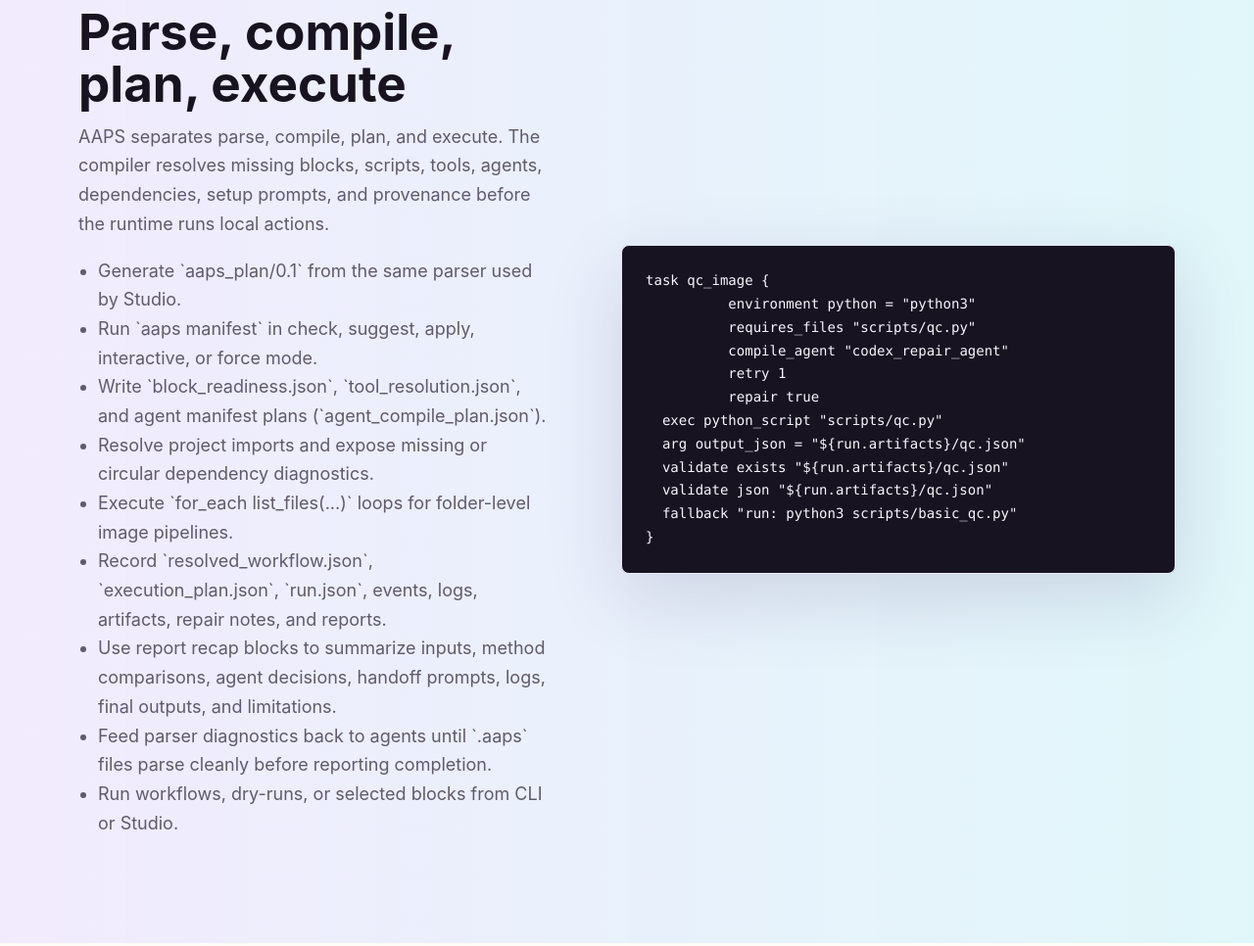
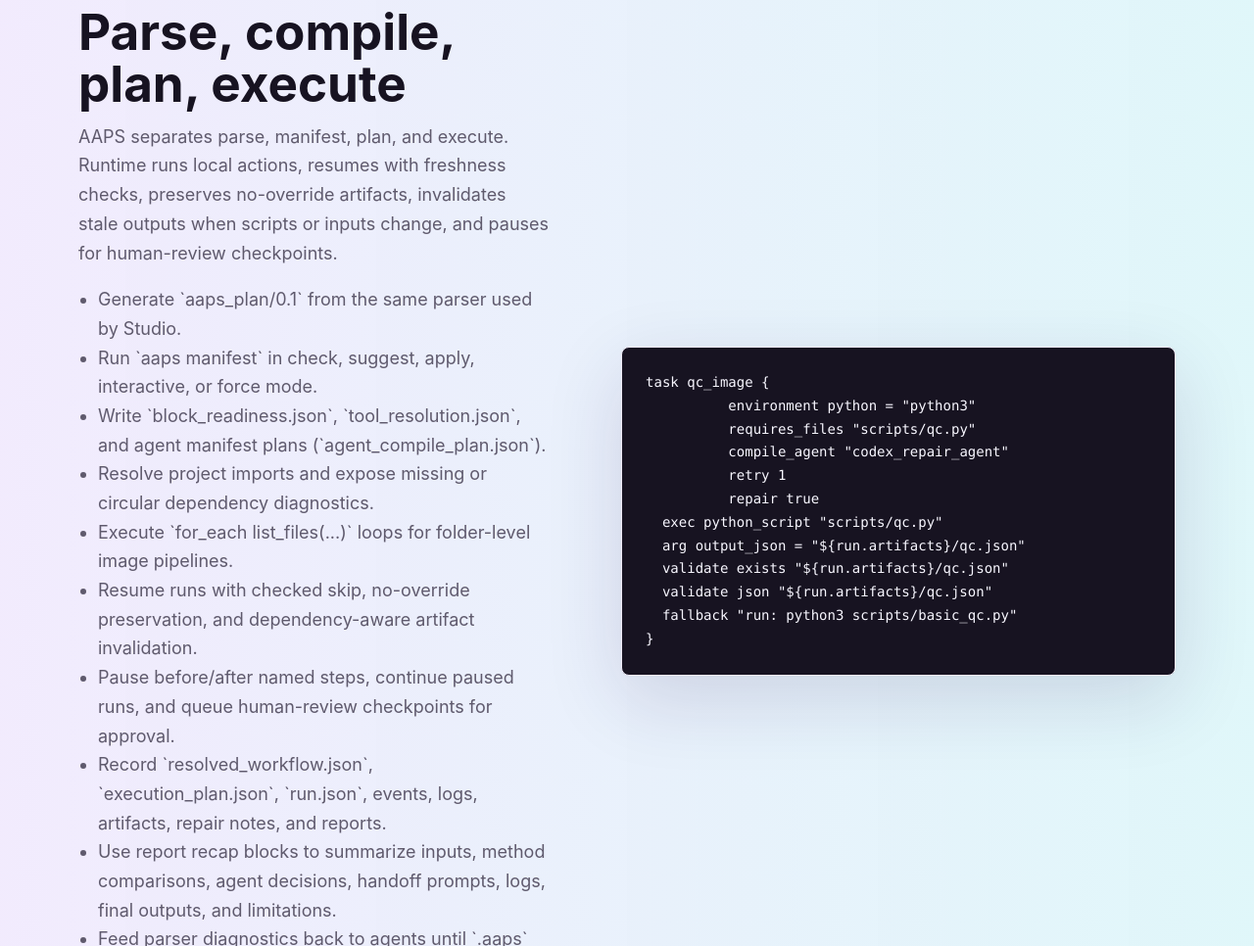
Before and after one commit to lachlanchen/AAPS, a plain HTML site: page index.html in a window 1280 px wide. Shown: the part 4440-5406 px from the top of the page at 98% size. Drawn offline with Linux system fonts and the light colour scheme.

Commit message:
Add checked runtime resume controls

```diff
--- a/app.js
+++ b/app.js
@@ -11,7 +11,7 @@ const WEB_I18N = {
     studioTitle: "Visual editing plus chat-directed changes", studioText: "Studio opens on Projects, then Blocks, then Programs. Create a topic workspace from a starter template, configure Codex or DeepSeek v4 pro locally, compile missing blocks/scripts/tools, and use block-level chat for code.", launchStudio: "Launch Studio",
     languageTitle: "Readable scripts for agent pipelines", languageText: "AAPS abstracts the practical loop from agentic app builders, writing systems, biomedical analysis tools, and report generators: inspect, route, act, verify, summarize, and publish.",
     projectTitle: "One manifest for many workflow files", projectText: "AAPS projects use aaps.project.json to track reusable blocks, workflows, scripts, tools, agents, environment registries, data folders, artifacts, runs, and notes.",
-    runtimeTitle: "Parse, compile, plan, execute", runtimeText: "AAPS separates parse, compile, plan, and execute. The compiler resolves missing blocks, scripts, tools, agents, dependencies, setup prompts, and provenance before the runtime runs local actions.",
+    runtimeTitle: "Parse, compile, plan, execute", runtimeText: "AAPS separates parse, manifest, plan, and execute. Runtime runs local actions, resumes with freshness checks, preserves no-override artifacts, invalidates stale outputs when scripts or inputs change, and pauses for human-review checkpoints.",
     examplesTitle1: "Organoid Demo", examplesTitle2: "App Check", examplesTitle3: "Book Pipeline", examplesTitle4: "CLI",
     deployTitle: "Hosted at aaps.lazying.art", deployText: "The repository ships with GitHub Pages deployment from website/, a custom domain file, and a Studio artifact copied to /studio/ during deployment.",
   },
@@ -21,7 +21,7 @@ const WEB_I18N = {
     installTitle: "从 npm 安装 AAPS", installText: "AAPS 以 scoped npm 包发布，一次安装即可获得解析器、智能体编译器、CLI 运行器和本地 Studio。",
     studioTitle: "可视化编辑与聊天驱动修改", studioText: "Studio 默认打开 Project，然后是 Blocks 和 Programs。可以从模板创建主题工作区，本地配置 Codex 或 DeepSeek v4 pro，编译缺失模块/脚本/工具，并用模块聊天写代码。", launchStudio: "启动 Studio",
     languageTitle: "面向智能体流水线的可读脚本", languageText: "AAPS 抽象出通用循环：检查、路由、执行、验证、总结和发布。", projectTitle: "一个清单管理多个工作流", projectText: "AAPS 项目用 aaps.project.json 跟踪模块、工作流、脚本、工具、智能体、环境、数据、产物、运行和笔记。",
-    runtimeTitle: "解析、编译、计划、执行", runtimeText: "AAPS 分离 parse、compile、plan、execute。编译器在运行前解析缺失模块、脚本、工具、智能体、依赖、安装提示和来源记录。", examplesTitle1: "类器官示例", examplesTitle2: "应用检查", examplesTitle3: "书籍流水线", examplesTitle4: "CLI", deployTitle: "托管于 aaps.lazying.art", deployText: "仓库通过 website/ 部署 GitHub Pages，并将 Studio 复制到 /studio/。"
+    runtimeTitle: "解析、编译、计划、执行", runtimeText: "AAPS 分离 parse、manifest、plan、execute。运行时会执行本地动作，用新鲜度检查恢复运行，保留 no-override 产物，并在脚本或输入变化时让陈旧输出失效，还能在人工审核点暂停。", examplesTitle1: "类器官示例", examplesTitle2: "应用检查", examplesTitle3: "书籍流水线", examplesTitle4: "CLI", deployTitle: "托管于 aaps.lazying.art", deployText: "仓库通过 website/ 部署 GitHub Pages，并将 Studio 复制到 /studio/。"
   },
   "zh-Hant": { install: "安裝", studio: "Studio", language: "語言", project: "專案", runtime: "執行", examples: "示例", deploy: "部署", eyebrow: "面向專案的 prompt-native 工作流編程", subtitle: "Prompt is All You Need.", heroText: "AAPS 是一個 project oriented 且 prompt-native 的程式語言與視覺化 Studio，用來把提示詞轉成結構化、可驗證的 pipeline。", openStudio: "打開 Studio", agentPortal: "智能體入口", readSpec: "閱讀規範", copy: "複製", copied: "已複製", selected: "已選取", installTitle: "從 npm 安裝 AAPS", installText: "一次安裝即可取得解析器、智能體編譯器、CLI 和本地 Studio。", studioTitle: "可視化編輯與聊天驅動修改", studioText: "Studio 先顯示 Project，再到 Blocks 和 Programs。可從模板建立主題工作區，本地設定 Codex 或 DeepSeek v4 pro，編譯缺失模組/腳本/工具，並用模組聊天寫程式。", launchStudio: "啟動 Studio", languageTitle: "面向智能體流水線的可讀腳本", languageText: "AAPS 抽象檢查、路由、執行、驗證、總結和發布。", projectTitle: "一個清單管理多個工作流", projectText: "用 aaps.project.json 管理模組、工作流、腳本、工具、智能體、環境和產物。", runtimeTitle: "解析、編譯、計劃、執行", runtimeText: "編譯器在執行前解析缺失元件並生成提示與來源記錄。", examplesTitle1: "類器官示例", examplesTitle2: "應用檢查", examplesTitle3: "書籍流水線", examplesTitle4: "CLI", deployTitle: "託管於 aaps.lazying.art", deployText: "使用 GitHub Pages 部署 website/ 並附帶 /studio/。" },
   ja: { install: "インストール", studio: "Studio", language: "言語", project: "プロジェクト", runtime: "実行", examples: "例", deploy: "デプロイ", eyebrow: "プロジェクト指向の prompt-native ワークフロー programming", subtitle: "Prompt is All You Need.", heroText: "AAPS は project-oriented かつ prompt-native なプログラミング言語とビジュアル Studio で、プロンプトを構造化され検証可能なパイプラインへ変換します。", openStudio: "Studioを開く", agentPortal: "Agent Portal", readSpec: "仕様", copy: "コピー", copied: "コピー済み", selected: "選択済み", installTitle: "npm から AAPS をインストール", installText: "パーサー、エージェントコンパイラ、CLI、ローカルStudioを提供します。", studioTitle: "視覚編集とチャット編集", studioText: "Projectタブはテーマごとのワークスペース、workflow、block、tool、agent、compile report、tmux commandを明確にします。", launchStudio: "Studio起動", languageTitle: "エージェント用の読みやすいスクリプト", languageText: "inspect, route, act, verify, summarize, publish を表現します。", projectTitle: "1つのmanifestで複数workflow", projectText: "aaps.project.jsonでblocks, workflows, scripts, tools, agents, environmentsを管理します。", runtimeTitle: "Parse, Compile, Plan, Execute", runtimeText: "実行前に不足コンポーネントを解決します。" },
--- a/index.html
+++ b/index.html
@@ -324,6 +324,8 @@ aaps run workflows/main.aaps --project . --json</code></pre>
               <li>Write `block_readiness.json`, `tool_resolution.json`, and agent manifest plans (`agent_compile_plan.json`).</li>
               <li>Resolve project imports and expose missing or circular dependency diagnostics.</li>
               <li>Execute `for_each list_files(...)` loops for folder-level image pipelines.</li>
+              <li>Resume runs with checked skip, no-override preservation, and dependency-aware artifact invalidation.</li>
+              <li>Pause before/after named steps, continue paused runs, and queue human-review checkpoints for approval.</li>
               <li>Record `resolved_workflow.json`, `execution_plan.json`, `run.json`, events, logs, artifacts, repair notes, and reports.</li>
               <li>Use report recap blocks to summarize inputs, method comparisons, agent decisions, handoff prompts, logs, final outputs, and limitations.</li>
               <li>Feed parser diagnostics back to agents until `.aaps` files parse cleanly before reporting completion.</li>
```
